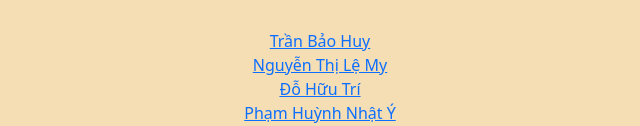
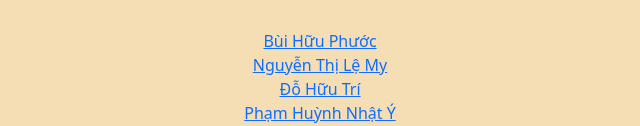
Before and after one commit to son672k/baitap3, a plain HTML site: page index.html in a window 1280 px wide. Shown: the part 1146-1272 px from the top of the page, 320-960 px from the left. Drawn offline with nearby package versions, Linux system fonts and the light colour scheme.

Commit message:
Update index.html

```diff
--- a/index.html
+++ b/index.html
@@ -167,7 +167,7 @@
                 Liên kết 5 bạn trong lớp:
            </h1>
            <br>
-           <a href="http://22050080-bt1.epizy.com/">Trần Bảo Huy</a>
+           <a href="https://bt03bootstrapvacss.000webhostapp.com/gioithieubanthan.html">Bùi Hữu Phước</a>
            </br>
            <a href="http://22050039-mynguyen.azdigi.blog/">Nguyễn Thị Lệ My</a>
            <br>
```
